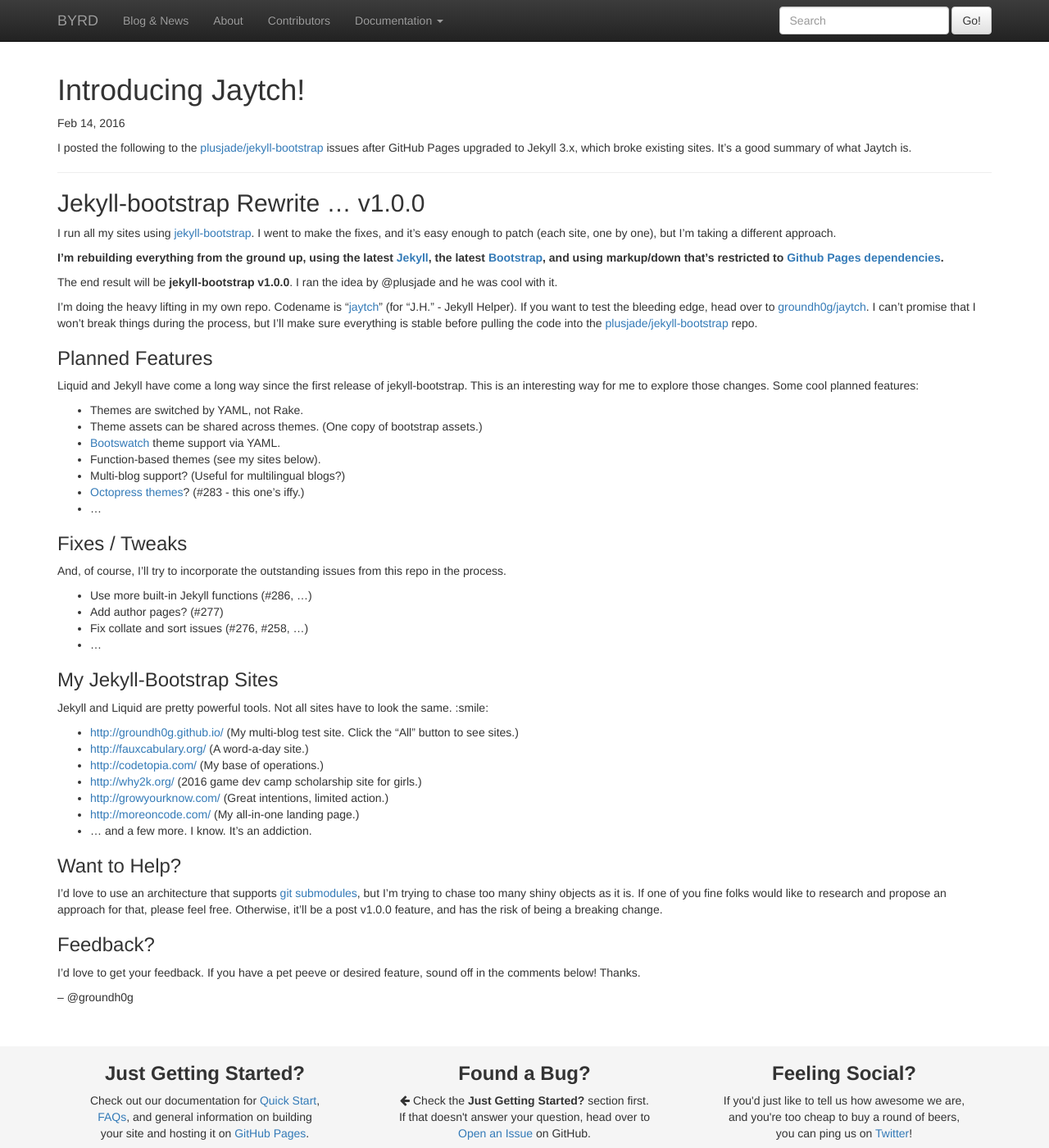
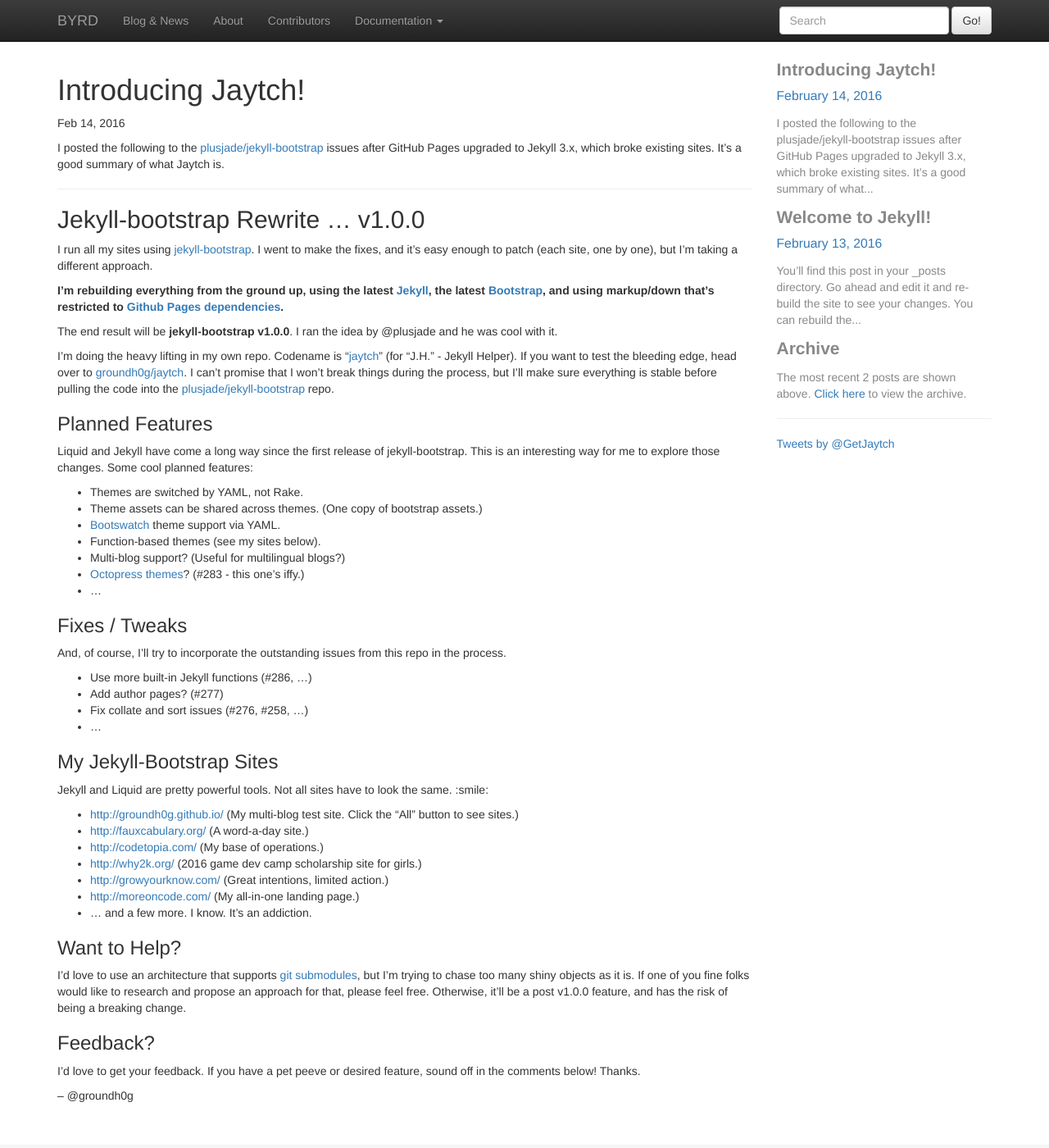
Before and after one commit to groundh0g/jaytch, a Jekyll site: the page built from _posts/2016-02-14-introducing-jaytch.md, in a window 1280 px wide and 1400 px high. Shown: the whole window at 82% size. Built offline with Jekyll 4.4.1, drawn with Linux system fonts in a browser that asks for light colours; comment, search, counter and statistics services are not loaded.

Commit message:
Sidebars: Posts, Twitter, Facebook.

```diff
--- a/_config.yml
+++ b/_config.yml
@@ -106,6 +106,16 @@
             "Frequently Asked Questions|/docs/faqs"
           ]
         ]
+        sidebar_left:
+          sidebars: false # false | ["facebook", "twitter"]
+          columns:  3
+          hideForPage: true
+          hideForPost: false
+        sidebar_right:
+          sidebars: ["posts", "twitter"] # false | ["facebook", "twitter"]
+          columns:  3
+          hideForPage: true
+          hideForPost: false
       soon:
         nav_links: [ # the main menu links at the top of every page
           "Blog &amp; News|/blog",
@@ -114,6 +124,25 @@
           "Contact Us|/contact"
         ]
 
+    sidebars:
+      facebook:
+        page:  Fauxcabulary
+        title: Fauxcabulary.org
+      facebook2:
+        type:  facebook
+        page:  Codetopia
+      twitter:
+        name:     GetJaytch
+        widgetId: 709112005668503552
+      googleplus:
+        type:  googleplus
+        blah:
+      tagcloud:
+        type:  tagcloud
+      author:
+        type:  author
+      posts:
+        type:  posts
 
   authors:
     groundh0g:
--- /dev/null
+++ b/_includes/jaytch/sidebar/posts.liquid
@@ -0,0 +1,28 @@
+{% assign posts = include.posts | default: site.posts %}
+{% assign limit = include.limit | default: 3 %}
+{% assign words = include.words | default: 25 %}
+{% assign showArchiveLink = include.showArchiveLink | default: true %}
+{% assign archiveUrl = include.archiveUrl | default: "/archive" %}
+
+<div class="sidebar">
+
+{% for post in posts limit limit %}
+
+<div class="postSummary">
+<p class="title">{{ post.title }}<br/><small><a href="{{ site.baseurl }}{{ post.url }}">{{ post.date | date: "%B %e, %Y" }}</a></small></p>
+<p class="text">{{ post.content | strip_html | truncatewords: words }}</p>
+</div>
+
+{% endfor %}
+
+{% if showArchiveLink %}
+
+<div class="postSummary">
+<p class="title">Archive</p>
+
+<p class="text">The most recent {% if posts.size > limit %}{{ limit }}{% else %}{{ posts.size }}{% endif %} posts are shown above. <a href="{{ site.baseurl }}{{ archiveUrl }}">Click here</a> to view the archive.</p>
+</div>
+
+{% endif %}
+
+</div>
--- /dev/null
+++ b/_includes/jaytch/sidebar/sidebar-init.liquid
@@ -0,0 +1,19 @@
+{% assign leftCols  = site.jaytch.template[site.jaytch.template.provider].sidebar_left.columns | default: 3 %}
+{% assign rightCols = site.jaytch.template[site.jaytch.template.provider].sidebar_right.columns | default: 3 %}
+
+{% if site.jaytch.layout.template[site.jaytch.layout.template.provider].sidebar_left.sidebars == false %}{% assign leftCols = 0 %}{% endif %}
+{% if site.jaytch.layout.template[site.jaytch.layout.template.provider].sidebar_right.sidebars == false %}{% assign rightCols = 0 %}{% endif %}
+
+{% if include.context == "page" %}
+    {% if site.jaytch.layout.template[site.jaytch.layout.template.provider].sidebar_left.hideForPage == true %}{% assign leftCols = 0 %}{% endif %}
+    {% if site.jaytch.layout.template[site.jaytch.layout.template.provider].sidebar_right.hideForPage == true %}{% assign rightCols = 0 %}{% endif %}
+{% else %}
+    {% if site.jaytch.layout.template[site.jaytch.layout.template.provider].sidebar_left.hideForPost == true %}{% assign leftCols = 0 %}{% endif %}
+    {% if site.jaytch.layout.template[site.jaytch.layout.template.provider].sidebar_right.hideForPost == true %}{% assign rightCols = 0 %}{% endif %}
+{% endif %}
+
+{% if page.hideSidebars == true %}{% assign leftCols = 0 %}{% assign rightCols = 0 %}{% endif %}
+{% if page.hideSidebarLeft == true %}{% assign leftCols = 0 %}{% endif %}
+{% if page.hideSidebarRight == true %}{% assign rightCols = 0 %}{% endif %}
+
+{% assign contentCols = 12 | minus: leftCols | minus: rightCols %}
--- /dev/null
+++ b/_includes/jaytch/sidebar/sidebar-ui.liquid
@@ -0,0 +1,16 @@
+{% assign context = include.context | default: "left" %}
+{% if context == "left" %}
+    {% assign sidebarConfig = site.jaytch.layout.template[site.jaytch.layout.template.provider].sidebar_left %}
+{% else %}
+    {% assign sidebarConfig = site.jaytch.layout.template[site.jaytch.layout.template.provider].sidebar_right %}
+{% endif %}
+
+{% if sidebarConfig.sidebars %}
+{% for sb in sidebarConfig.sidebars %}
+    {% unless forloop.first %}<hr/>{% endunless %}
+    {% assign providerConfig = site.jaytch.layout.sidebars[sb] %}
+    {% assign providerType = providerConfig.type | default: sb %}
+    {% assign sbInclude = "jaytch/sidebar/" | append: providerType | append: ".liquid" %}
+    {% include {{ sbInclude }} context=context config=providerConfig sidebarName=sb %}
+{% endfor %}
+{% endif %}
--- /dev/null
+++ b/_includes/jaytch/sidebar/twitter.liquid
@@ -0,0 +1,5 @@
+{% assign sidebarName = include.sidebarName | default: "twitter" %}
+{% assign screenName = site.jaytch.layout.sidebars.[sidebarName].name %}
+{% assign widgetId = site.jaytch.layout.sidebars.[sidebarName].widgetId %}
+<a class="twitter-timeline" href="https://twitter.com/{{ screenName }}" data-widget-id="{{ widgetId }}">Tweets by @{{ screenName }}</a>
+<script>!function(d,s,id){var js,fjs=d.getElementsByTagName(s)[0],p=/^http:/.test(d.location)?'http':'https';if(!d.getElementById(id)){js=d.createElement(s);js.id=id;js.src=p+"://platform.twitter.com/widgets.js";fjs.parentNode.insertBefore(js,fjs);}}(document,"script","twitter-wjs");</script>
--- a/_includes/layouts/bootstrap-v3/_post.html
+++ b/_includes/layouts/bootstrap-v3/_post.html
@@ -1,3 +1,13 @@
+{% include jaytch/sidebar/sidebar-init.liquid context="post" %}
+
+<div class="row">
+    {% if leftCols > 0 %}
+    <div class="col-lg-{{ leftCols }}">
+        {% include jaytch/sidebar/sidebar-ui.liquid context="left" %}
+    </div>
+    {% endif %}
+
+    <div class="col-lg-{{ contentCols }}">
         <article class="post" itemscope itemtype="http://schema.org/BlogPosting">
 
             <header class="post-header">
@@ -12,3 +22,11 @@
             <br/><br/>
 
         </article>
+    </div>
+
+    {% if rightCols > 0 %}
+    <div class="col-lg-{{ rightCols }}">
+        {% include jaytch/sidebar/sidebar-ui.liquid context="right" %}
+    </div>
+    {% endif %}
+</div>
--- a/assets/themes/bootstrap-v3/custom.css
+++ b/assets/themes/bootstrap-v3/custom.css
@@ -17,6 +17,25 @@
 
 div.contributor div.meta {
     margin-left: 171px;
+}
+
+/* Sidebars */
+
+div.sidebar {
+    color: #888;
+}
+
+div.sidebar div.postSummary .title {
+    font-size:1.5em;
+    font-weight:bold;
+}
+
+div.sidebar div.postSummary .title small {
+    font-size:0.75em;
+    font-weight:normal;
+}
+
+div.sidebar div.postSummary .text {
 }
 
 /* Sticky footer styles */
```
Also changed, not shown: _includes/jaytch/sidebar/facebook.liquid (added, +12 -0 lines), _includes/layouts/bootstrap-v3/_page.html (+18 -0 lines), _includes/jaytch/sidebar/author.liquid (added), _includes/jaytch/sidebar/googleplus.liquid (added), _includes/jaytch/sidebar/tagcloud.liquid (added). Lines whose indentation alone changed are shown as unchanged.
